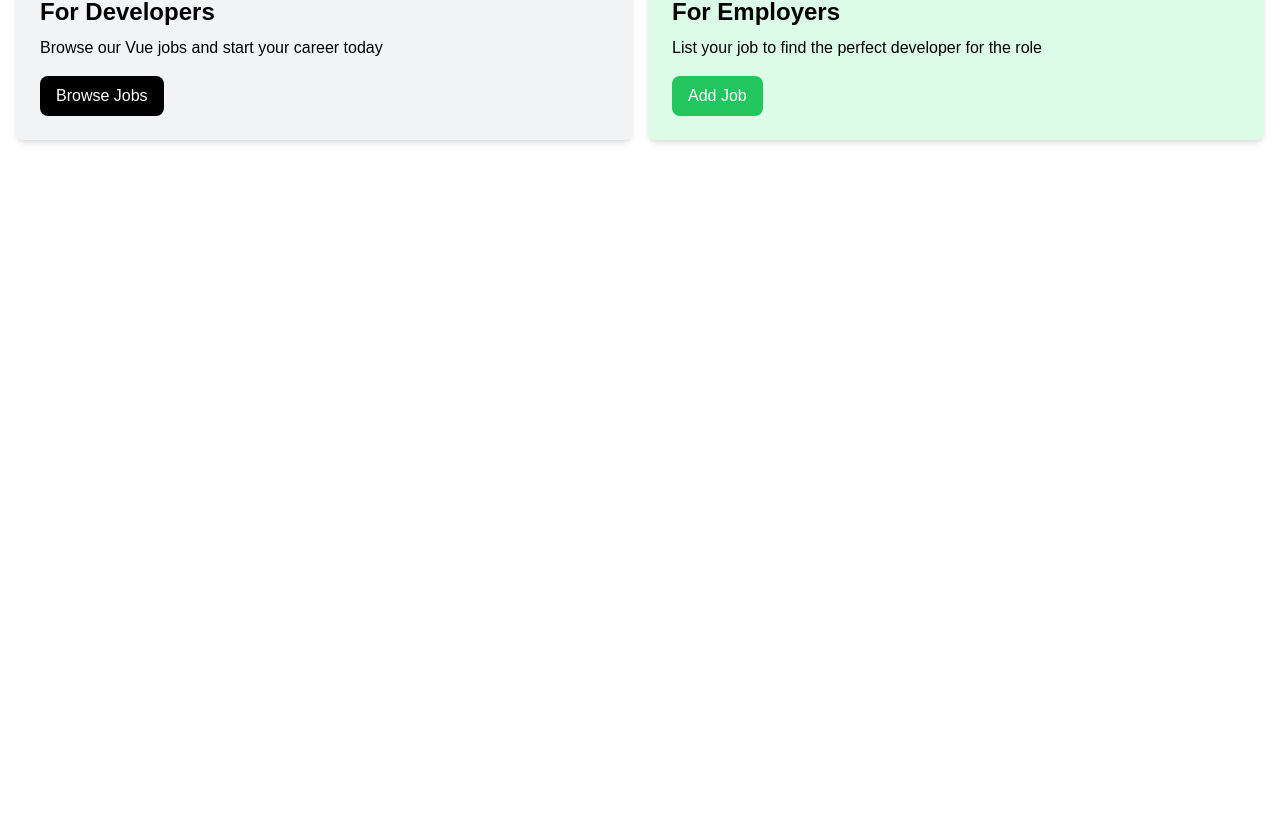
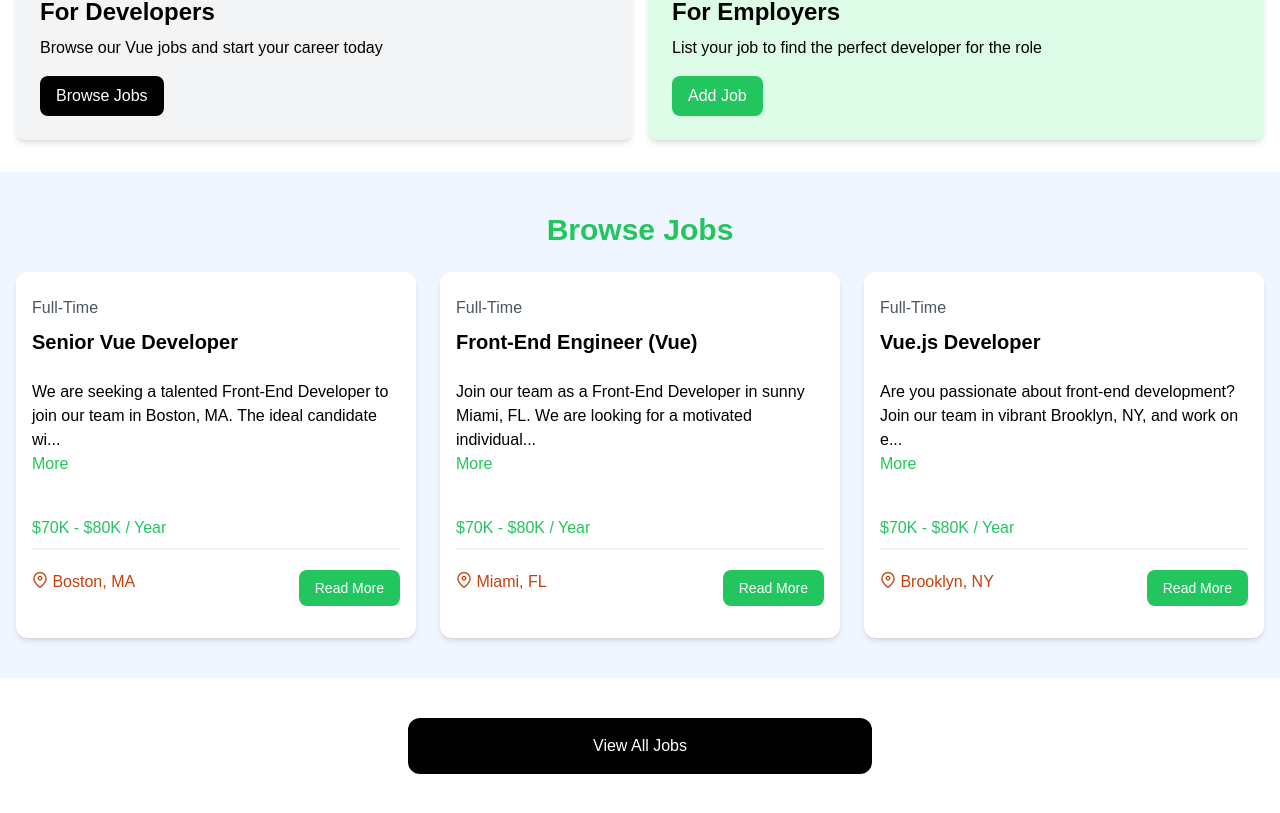
Before and after one commit to MahfujuRahman/Vue_3_Learning, a Vue app: page / in a window 1280 px wide. Shown: the part 437-1250 px from the top of the page. Before the commit the page ends 800 px from the top, so only its background shows below. Built offline with nearby package versions, Linux system fonts and the light colour scheme.

Commit message:
"Added primeicons dependency and imported its CSS in main.js, updated App.vue to include JobListings component and use limit , showButton Props, computed and truncated description"

```diff
--- a/package.json
+++ b/package.json
@@ -9,6 +9,7 @@
     "preview": "vite preview"
   },
   "dependencies": {
+    "primeicons": "^7.0.0",
     "vue": "^3.4.29"
   },
   "devDependencies": {
--- a/src/App.vue
+++ b/src/App.vue
@@ -1,6 +1,7 @@
 <script setup>
 import Hero from './components/Hero.vue';
 import HomeCards from './components/HomeCards.vue';
+import JobListings from './components/JobListings.vue';
 import Navbar from './components/Navbar.vue';
 </script>
 
@@ -10,5 +11,6 @@
   <!-- For Hero component we can use two props as title and subtitle, otherwise default value will be shown!-->
   <Hero />
   <HomeCards />
+  <JobListings :limit="3" showButton="true"/>
 
 </template>
--- /dev/null
+++ b/src/components/JobListing.vue
@@ -0,0 +1,57 @@
+<script setup>
+import { defineProps , computed, ref} from "vue";
+
+const props = defineProps({
+    job: Object,
+});
+
+const showFullDescription = ref(false);
+
+const toggleFullDescription = () => {
+    showFullDescription.value = !showFullDescription.value;
+};
+
+const truncatedDescription = computed(() => {
+    let description = props.job.description;
+    if (!showFullDescription.value) {
+        description = description.substring(0, 100) + '...';
+    }
+    return description;
+});
+
+
+</script>
+
+<template>
+    <!-- Job Listing 1 -->
+    <div class="bg-white rounded-xl shadow-md relative">
+        <div class="p-4">
+            <div class="mb-6">
+                <div class="text-gray-600 my-2">{{ job.type }}</div>
+                <h3 class="text-xl font-bold">{{ job.title }}</h3>
+            </div>
+
+            <div class="mb-5">
+                <div>{{ truncatedDescription }}</div>
+                <button @click="toggleFullDescription" class="text-green-500 hover:text-green-600 mb-5">
+                    {{ showFullDescription ? "Less" : 'More' }}
+                </button>
+            </div>
+
+            <h3 class="text-green-500 mb-2">{{ job.salary }} / Year</h3>
+
+            <div class="border border-gray-100 mb-5"></div>
+
+            <div class="flex flex-col lg:flex-row justify-between mb-4">
+                <div class="text-orange-700 mb-3">
+                    <i class="pi pi-map-marker"></i>
+                    {{ job.location }}
+                </div>
+                <a :href="'/jobs/' + job.id"
+                    class="h-[36px] bg-green-500 hover:bg-green-600 text-white px-4 py-2 rounded-lg text-center text-sm">
+                    Read More
+                </a>
+            </div>
+        </div>
+    </div>
+</template>
--- /dev/null
+++ b/src/components/JobListings.vue
@@ -0,0 +1,41 @@
+<script setup>
+import jobData from "@/jobs2.json";
+import { ref, defineProps } from "vue";
+import JobListing from "./JobListing.vue";
+
+defineProps({
+    limit: Number,
+    showButton: {
+        type: Boolean,
+        default: false,
+    },
+});
+
+/**
+ * This component represents a list of job listings.
+ *
+ * @component JobListings
+ * @file /d:/Practice/Vue3/vue-crash-TraversyMedia/vue_crash/src/components/JobListings.vue
+ *
+ * @param {ref} jobs - A reactive reference to the job data.
+ */
+const jobs = ref(jobData);
+</script>
+
+<template>
+    <section class="bg-blue-50 px-4 py-10">
+        <div class="container-xl lg:container m-auto">
+            <h2 class="text-3xl font-bold text-green-500 mb-6 text-center">
+                Browse Jobs
+            </h2>
+            <div class="grid grid-cols-1 md:grid-cols-3 gap-6">
+                <JobListing v-for="job in jobs.slice(0, limit || jobs.length)" key="job.id" :job="job" />
+            </div>
+        </div>
+    </section>
+
+    <section v-if="showButton" class="m-auto max-w-lg my-10 px-6">
+        <a href="/jobs" class="block bg-black text-white text-center py-4 px-6 rounded-xl hover:bg-gray-700">View
+            All Jobs</a>
+    </section>
+</template>
--- /dev/null
+++ b/src/jobs2.json
@@ -0,0 +1,86 @@
+[
+  {
+    "id": 1,
+    "title": "Senior Vue Developer",
+    "type": "Full-Time",
+    "description": "We are seeking a talented Front-End Developer to join our team in Boston, MA. The ideal candidate will have strong skills in HTML, CSS, and JavaScript, with experience working with modern JavaScript frameworks such as Vue or Angular.",
+    "location": "Boston, MA",
+    "salary": "$70K - $80K",
+    "company": {
+      "name": "NewTek Solutions",
+      "description": "NewTek Solutions is a leading technology company specializing in web development and digital solutions. We pride ourselves on delivering high-quality products and services to our clients while fostering a collaborative and innovative work environment.",
+      "contactEmail": "contact@teksolutions.com",
+      "contactPhone": "555-555-5555"
+    }
+  },
+  {
+    "id": 2,
+    "title": "Front-End Engineer (Vue)",
+    "type": "Full-Time",
+    "description": "Join our team as a Front-End Developer in sunny Miami, FL. We are looking for a motivated individual with a passion for crafting beautiful and responsive web applications. Experience with UI/UX design principles and a strong attention to detail are highly desirable.",
+    "location": "Miami, FL",
+    "salary": "$70K - $80K",
+    "company": {
+      "name": "Veneer Solutions",
+      "description": "Veneer Solutions is a creative agency specializing in digital design and development. Our team is dedicated to pushing the boundaries of creativity and innovation to deliver exceptional results for our clients.",
+      "contactEmail": "contact@loremipsum.com",
+      "contactPhone": "555-555-5555"
+    }
+  },
+  {
+    "id": 3,
+    "title": "Vue.js Developer",
+    "type": "Full-Time",
+    "description": "Are you passionate about front-end development? Join our team in vibrant Brooklyn, NY, and work on exciting projects that make a difference. We offer competitive compensation and a collaborative work environment where your ideas are valued.",
+    "location": "Brooklyn, NY",
+    "salary": "$70K - $80K",
+    "company": {
+      "name": "Dolor Cloud",
+      "description": "Dolor Cloud is a leading technology company specializing in digital solutions for businesses of all sizes. With a focus on innovation and customer satisfaction, we are committed to delivering cutting-edge products and services.",
+      "contactEmail": "contact@dolorsitamet.com",
+      "contactPhone": "555-555-5555"
+    }
+  },
+  {
+    "id": 4,
+    "title": "Vue Front-End Developer",
+    "type": "Part-Time",
+    "description": "Join our team as a Part-Time Front-End Developer in beautiful Pheonix, AZ. We are looking for a self-motivated individual with a passion for creating engaging user experiences. This position offers flexible hours and the opportunity to work remotely.",
+    "location": "Pheonix, AZ",
+    "salary": "$60K - $70K",
+    "company": {
+      "name": "Alpha Elite",
+      "description": "Alpha Elite is a dynamic startup specializing in digital marketing and web development. We are committed to fostering a diverse and inclusive workplace where creativity and innovation thrive.",
+      "contactEmail": "contact@adipisicingelit.com",
+      "contactPhone": "555-555-5555"
+    }
+  },
+  {
+    "id": 5,
+    "title": "Full Stack Vue Developer",
+    "type": "Full-Time",
+    "description": "Exciting opportunity for a Full-Time Front-End Developer in bustling Atlanta, GA. We are seeking a talented individual with a passion for building elegant and scalable web applications. Join our team and make an impact!",
+    "location": "Atlanta, GA",
+    "salary": "$90K - $100K",
+    "company": {
+      "name": "Browning Technologies",
+      "description": "Browning Technologies is a rapidly growing technology company specializing in e-commerce solutions. We offer a dynamic and collaborative work environment where employees are encouraged to think creatively and innovate.",
+      "contactEmail": "contact@consecteturadipisicing.com",
+      "contactPhone": "555-555-5555"
+    }
+  },
+  {
+    "id": 6,
+    "title": "Vue Native Developer",
+    "type": "Full-Time",
+    "description": "Join our team as a Front-End Developer in beautiful Portland, OR. We are looking for a skilled and enthusiastic individual to help us create innovative web solutions. Competitive salary and great benefits package available.",
+    "location": "Portland, OR",
+    "salary": "$100K - $110K",
+    "company": {
+      "name": "Port Solutions INC",
+      "description": "Port Solutions is a leading technology company specializing in software development and digital marketing. We are committed to providing our clients with cutting-edge solutions and our employees with a supportive and rewarding work environment.",
+      "contactEmail": "contact@ipsumlorem.com",
+      "contactPhone": "555-555-5555"
+    }
+  }
+]
--- a/src/main.js
+++ b/src/main.js
@@ -1,4 +1,5 @@
 import './assets/main.css'
+import 'primeicons/primeicons.css'
 
 import { createApp } from 'vue'
 import App from './App.vue'
```
Also changed, not shown: 1 other file (tests, documents, lock files or other folders).
